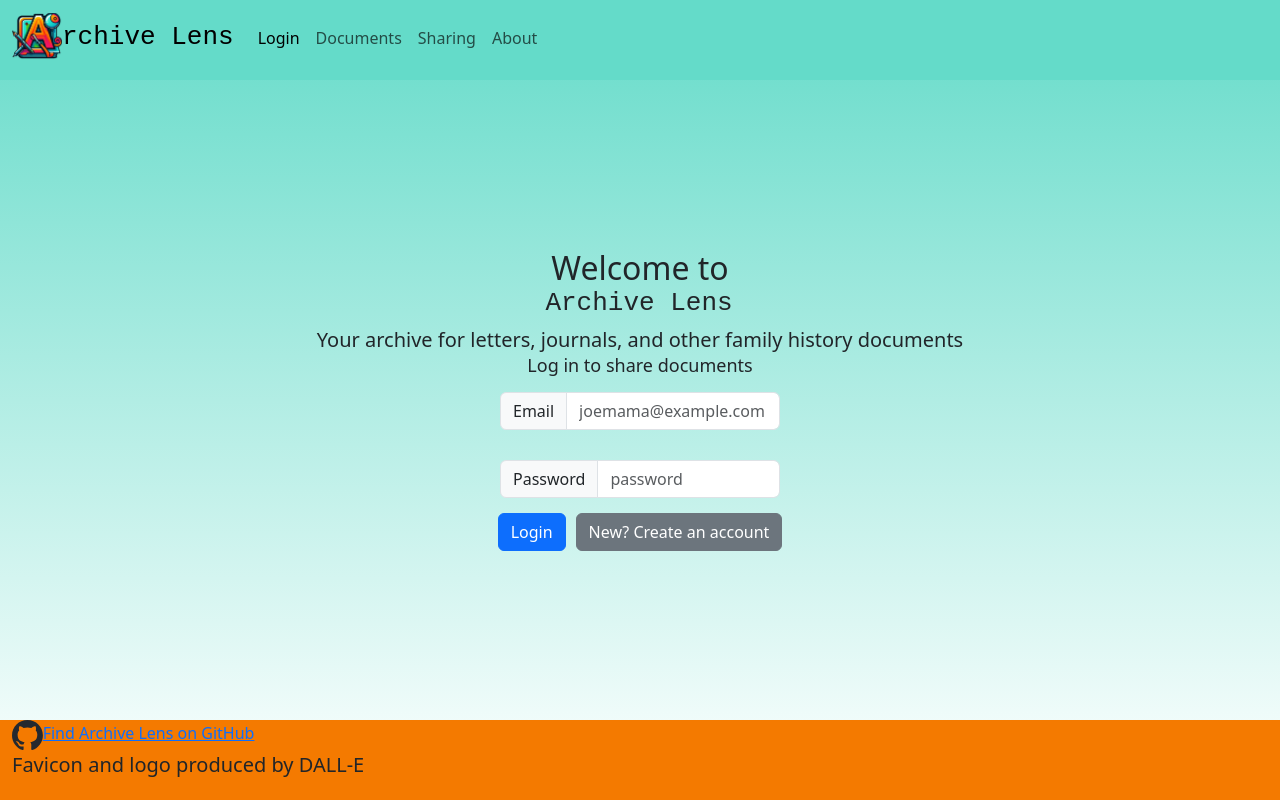
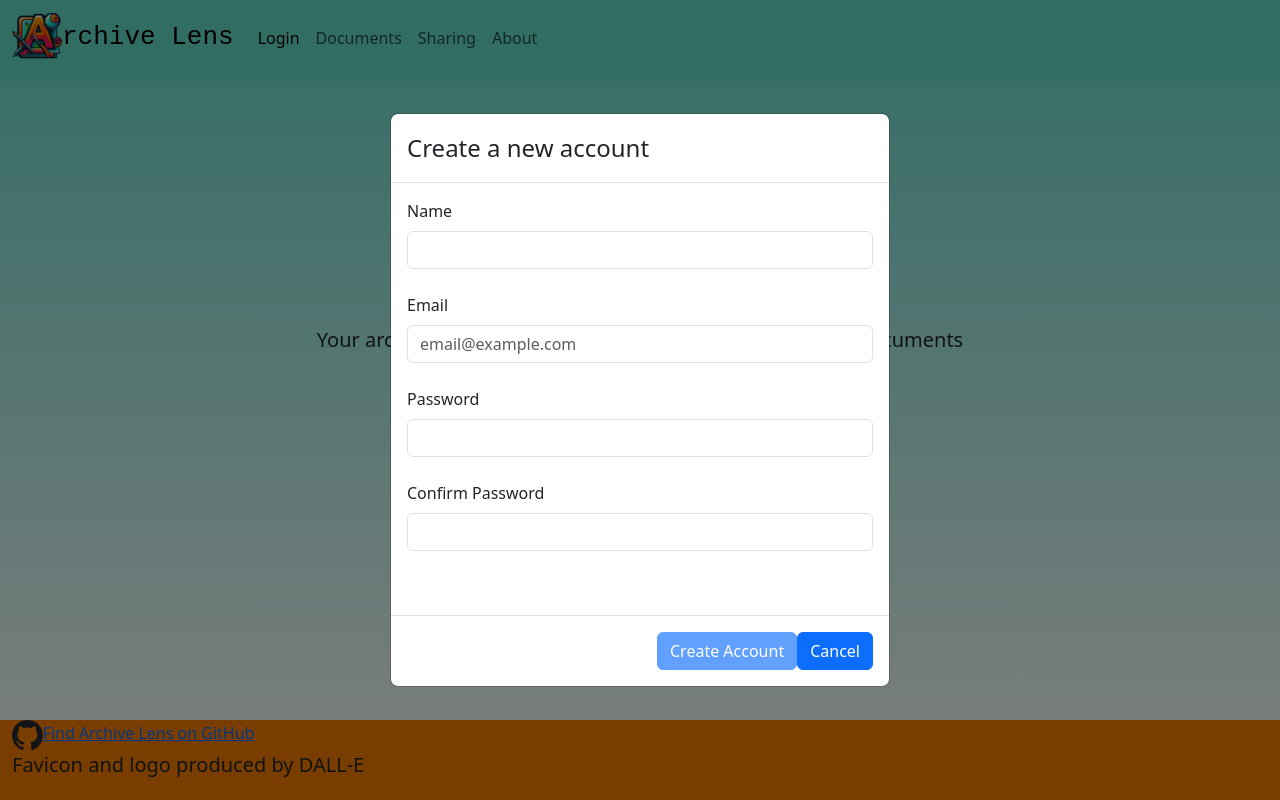
Before and after one commit to ryangladden/startup, a React (Vite) app: page / in a window 1280 px wide. Built offline with nearby package versions, Linux system fonts and the light colour scheme.

Commit message:
Create account pop-up

```diff
--- a/package.json
+++ b/package.json
@@ -31,6 +31,7 @@
     "react-bootstrap": "^2.10.9",
     "react-dom": "^19.0.0",
     "react-infinite-scroll-component": "^6.1.0",
-    "react-router-dom": "^7.1.5"
+    "react-router-dom": "^7.1.5",
+    "validator": "^13.12.0"
   }
 }
--- a/src/doc_list/PopUp.jsx
+++ b/src/doc_list/PopUp.jsx
@@ -3,12 +3,16 @@ import { Button, Modal, Form } from 'react-bootstrap';
 
 export default function PopUp( { uploadData, show, cancel } ) {
 
+    const [author, setAuthor] = React.useState('');
+    const [title, setTitle] = React.useState('');
+    const [date, setDate] = React.useState('');
+
     function upload() {
         uploadData(
             {
-                'title': 'SAMPLE TITLE',
-                'author': 'SAMPLE AUTHOR',
-                'date': '24 February 2025'
+                'title': title,
+                'author': author,
+                'date': date
             }
         )
         cancel();
@@ -20,33 +24,32 @@ export default function PopUp( { uploadData, show, cancel } ) {
             <Modal.Header closeButton>
             <Modal.Title>Upload New Document</Modal.Title>
             </Modal.Header>
+            <Form>
             <Modal.Body>
-                <Form>
                     <Form.Group>
                         <Form.Label>Document Title</Form.Label>
-                        <Form.Control type='text'/>
+                        <Form.Control type='text' onChange={(e)=>setTitle(e.target.value)}/>
+                    </Form.Group>
+                    <br/>
+                    <Form.Group>
+                        <Form.Label>Author</Form.Label>
+                        <Form.Control type='text' onChange={(e)=>setAuthor(e.target.value)}/>
                     </Form.Group>
                     <br/>
                     <Form.Group>
                         <Form.Label>Date</Form.Label>
-                        <Form.Control type='date'/>
-                    </Form.Group>
-                    <br/>
-                    <Form.Group>
-                        <Form.Label>Author</Form.Label>
-                        <Form.Control />
+                        <Form.Control type='date' onChange={(e) => setDate(e.target.value)}/>
                     </Form.Group>
                     <br/>
                     <Form.Group>
                         <Form.Control type='file' />
                     </Form.Group>
-                </Form>
             </Modal.Body>
-
             <Modal.Footer>
                 <Button variant='secondary' onClick={cancel}>Cancel</Button>
                 <Button variant='primary' onClick={upload}>Upload</Button>
             </Modal.Footer>
+            </Form>
         </Modal>
     )
 
--- /dev/null
+++ b/src/login/CreateAccount.jsx
@@ -0,0 +1,78 @@
+import React from 'react'
+import { Modal, Button, Form } from 'react-bootstrap'
+import validator from 'validator'
+
+export default function CreateAccount() {
+
+    const [password, setPassword] = React.useState('');
+    const [confirmPassword, setConfirmPassword] = React.useState('');
+    const [userName, setUserName] = React.useState('');
+    const [email, setEmail] = React.useState('');
+    const [passwordMatch, setPasswordMatch] = React.useState(false);
+    const [passwordEdited, setPasswordEdited] = React.useState(false);
+    const [confirmEdited, setConfirmEdited] = React.useState(false);
+    const [activeConfirm, setActiveConfirm] = React.useState(false)
+
+    function updateEmail(e) {
+        setEmail(e.target.value);
+    }
+
+    function updateUserName(e) {
+        setUserName(e.target.value);
+    }
+
+    function updatePassword(e) {
+        setPassword(e.target.value);
+    }
+
+    function updateConfirm(e) {
+        setConfirmPassword(e.target.value);
+    }
+
+    function checkPasswordMatches(e) {
+        if (passwordEdited & confirmEdited) {
+            setPasswordMatch(e.target.value != confirmPassword)
+        }
+    }
+
+    function checkConfirmMatches(e) {
+        if (passwordEdited & confirmEdited) {
+            setPasswordMatch(e.target.value != password)
+        }
+    }
+
+    React.useEffect(() =>
+        setActiveConfirm(passwordEdited && confirmEdited && !passwordMatch && userName != ""), [passwordMatch])
+
+    return (
+        <Modal show={true} centered aria-labelledby="contained-modal-title-vcenter">
+            <Modal.Header>
+                <Modal.Title>Create a new account</Modal.Title>
+            </Modal.Header>
+            <Modal.Body>
+                <Form>
+                    <Form.Label>Name</Form.Label>
+                    <Form.Control type='text' onBlur={updateUserName}/>
+                    <Form.Label></Form.Label>
+                    <br/>
+                    <Form.Label>Email</Form.Label>
+                    <Form.Control type='email' placeholder='email@example.com' onBlur={updateEmail}/>
+                    <br/>
+                    <Form.Label>Password</Form.Label>
+                    <Form.Control type='password' onFocus={()=>setPasswordEdited(true)} onBlur={updatePassword} onChange={checkPasswordMatches}/>
+                    <br/>
+                    <Form.Label>Confirm Password</Form.Label>
+                    <Form.Control type='password' onFocus={()=>setConfirmEdited(true)} onBlur={updateConfirm} onChange={checkConfirmMatches}/>
+                    <br/>
+                    {passwordMatch ? <Form.Label  className='text-muted' hidden={!passwordMatch}>Passwords do not match</Form.Label> : <br/>}
+                </Form>
+            </Modal.Body>
+            <Modal.Footer>
+                    <div style={{display: 'flex', flexDirection: 'row', alignItems: 'center'}}>
+                    <Button type='submit' disabled={!activeConfirm}>Create Account</Button>
+                    <Button>Cancel</Button>
+                    </div>
+            </Modal.Footer>
+        </Modal>
+    )
+}
--- a/src/login/login.jsx
+++ b/src/login/login.jsx
@@ -1,9 +1,11 @@
 import React from 'react';
 import "./login.css";
+import CreateAccount from "./CreateAccount";
 
 export function Login() {
   return (
     <main>
+        <CreateAccount/>
             <div className="welcome">
                 <h2>Welcome to</h2>
                 <h2 className="logo typing" >Archive Lens</h2>
```
Also changed, not shown: 1 other file (tests, documents, lock files or other folders).
